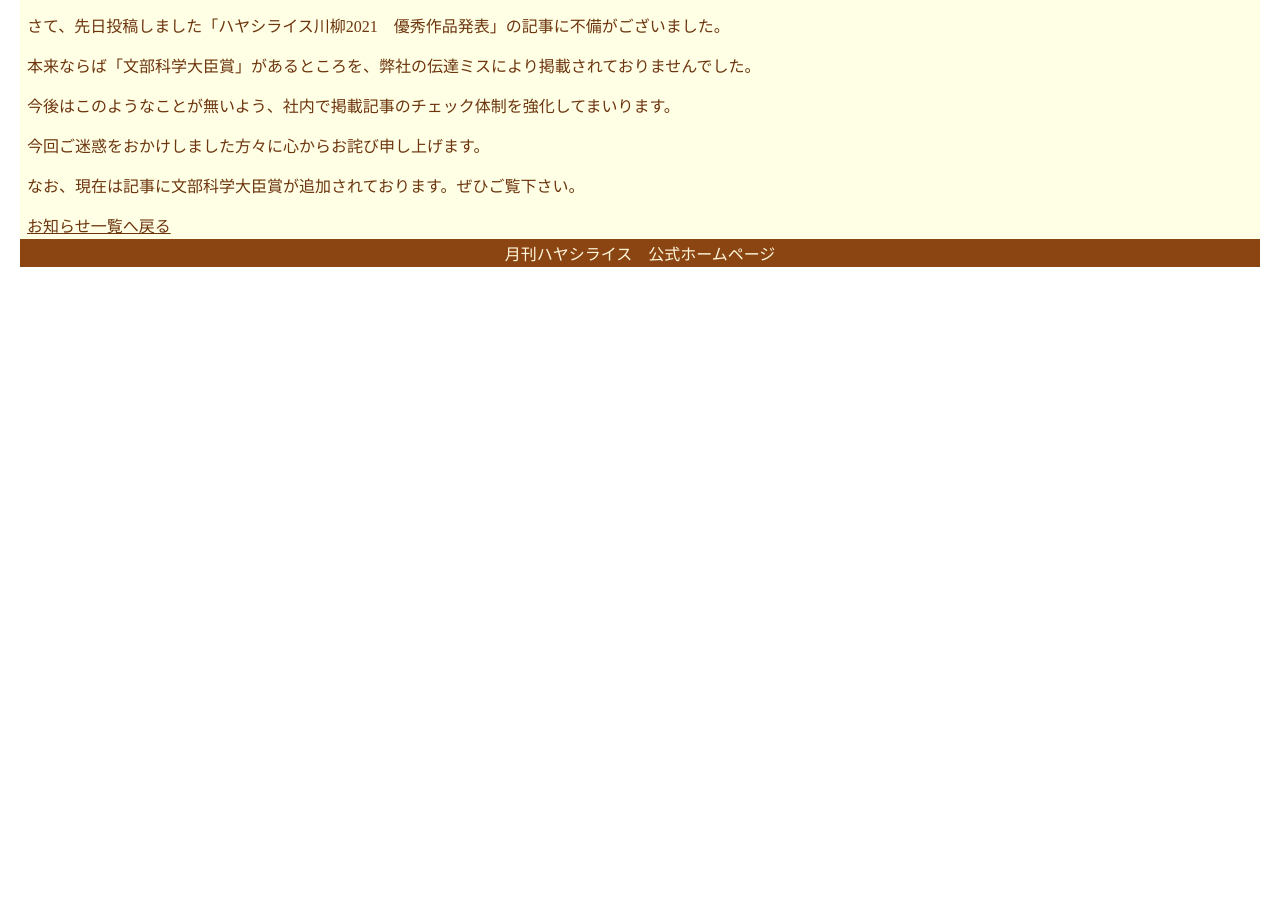
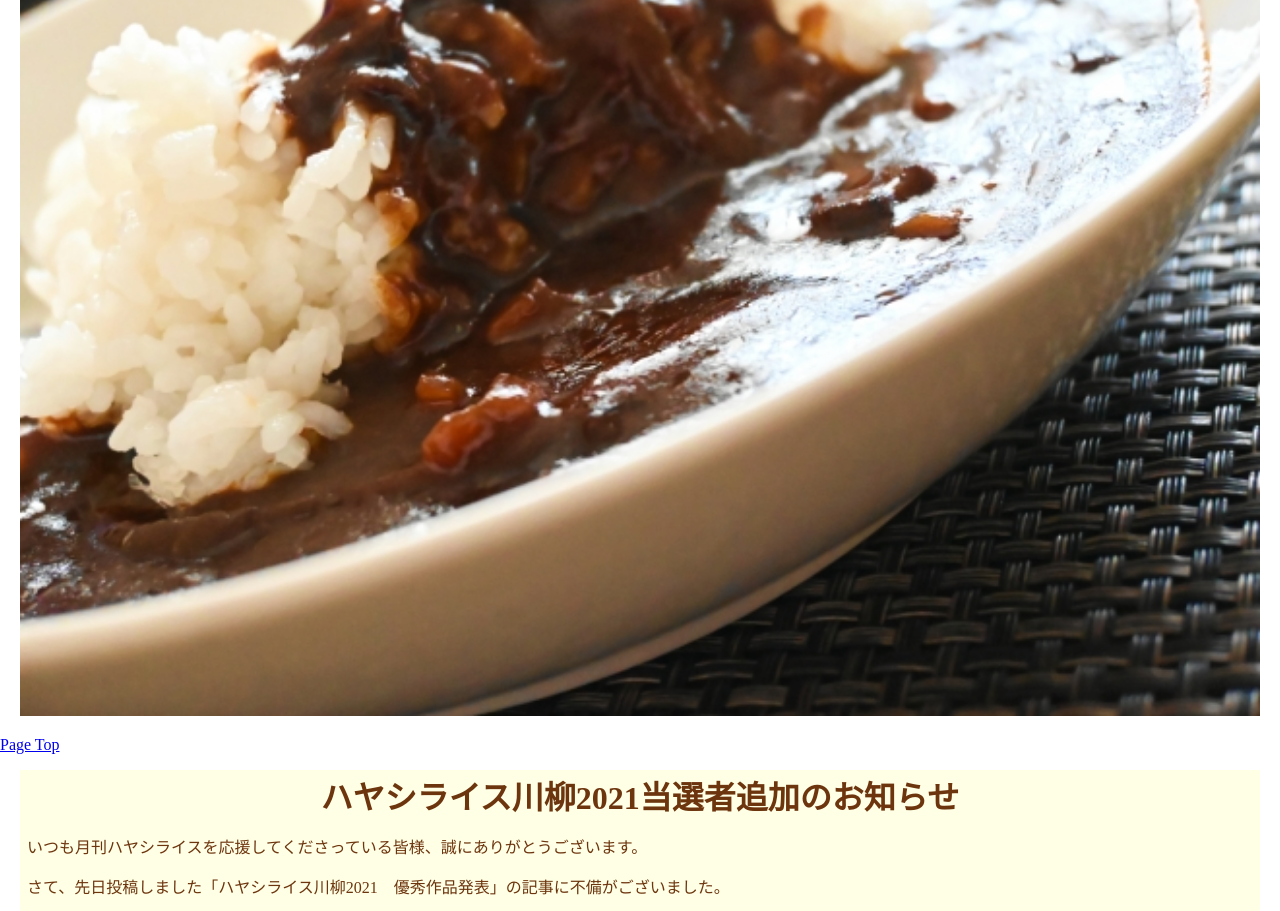
Before and after one commit to CurryDelicious/Monbukagaku, a plain HTML site: page index.html in a window 1280 px wide. Shown: the part 185-1096 px from the top of the page. Before the commit the page ends 800 px from the top, so only its background shows below. Drawn offline with nearby package versions, Linux system fonts and the light colour scheme.

Commit message:
Update index.html

```diff
--- a/index.html
+++ b/index.html
@@ -3,7 +3,7 @@
   <head>
         <meta charset="utf-8">
         <link rel="stylesheet" href="stylesheet.css">
-        <title>月刊ハヤシライス｜ハヤシライス川柳2021</title>
+        <title>月刊ハヤシライス｜お知らせ｜ハヤシライス川柳2021当選者追加のお知らせ</title>
   </head>
 
   <body>
@@ -13,11 +13,13 @@
 
 
     <div class="photo">
-    <img src="22186147_s.jpg" width="100%">
+    <img src="hashedbeef.jpg" width="100%">
     </div>
 
+    <p id="page-top"><a href="#">Page Top</a></p>
+
     <div class="main">
-      <h1>ハヤシライス川柳2021　当選者追加のお知らせ</h1>
+      <h1>ハヤシライス川柳2021当選者追加のお知らせ</h1>
       <p>いつも月刊ハヤシライスを応援してくださっている皆様、誠にありがとうございます。</p>
       <p>さて、先日投稿しました「ハヤシライス川柳2021　優秀作品発表」の記事に不備がございました。</p>
       <p>本来ならば「文部科学大臣賞」があるところを、弊社の伝達ミスにより掲載されておりませんでした。</p>
@@ -28,8 +30,13 @@
     </div>
 
     <footer>
-     <p>月刊ハヤシライス　公式ホームページ</p>
+      <p>月刊ハヤシライス　公式ホームページ</p>
     </footer>
+
+    <script src="https://code.jquery.com/jquery-3.4.1.min.js" integrity="sha256-CSXorXvZcTkaix6Yvo6HppcZGetbYMGWSFlBw8HfCJo=" crossorigin="anonymous"></script>
+    <!--自作のJS-->
+    <script src="script.js"></script>
+
   </body>
 
 </html>
```
